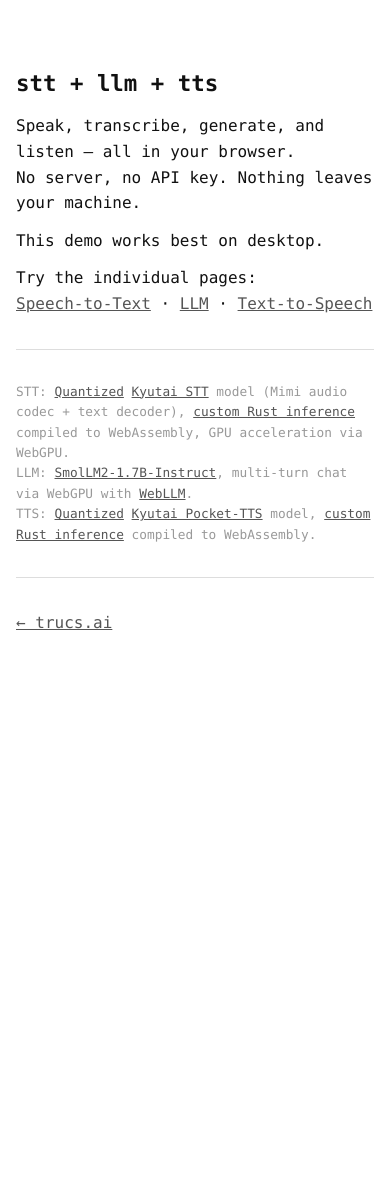
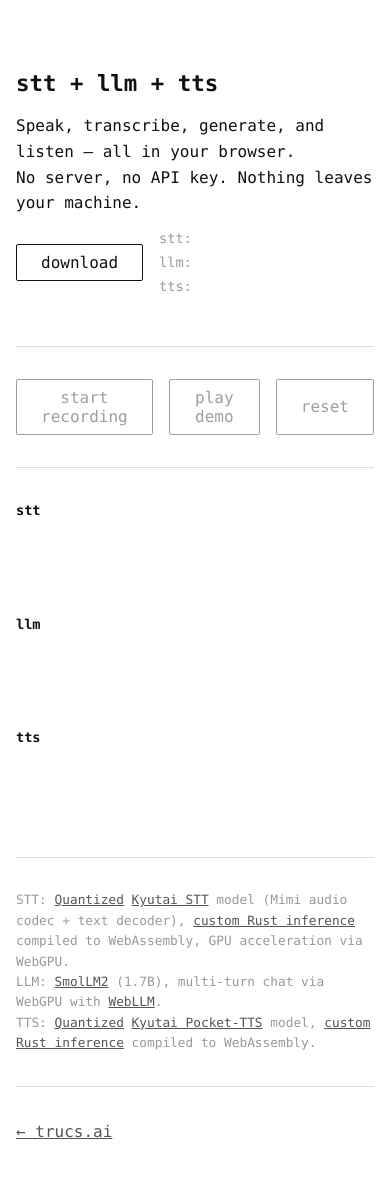
Before and after one commit to idle-intelligence/trucs.ai, a Jekyll site: the page stt-llm-tts/index.html, which Jekyll copies as it is, in a window 390 px wide. Built offline with Jekyll 4.4.1, drawn with Linux system fonts in a browser that asks for light colours; before the commit the page ends 900 px from its top, so only the background shows below that.

Commit message:
Make stt-llm-tts work on mobile
- Responsive layout: 3-column on desktop, stacked on mobile
- Remove 'works best on desktop' fallback
- Use SmolLM2-360M on mobile (same as /llm/ page)
- Update model label in description

```diff
--- a/stt-llm-tts/index.html
+++ b/stt-llm-tts/index.html
@@ -98,10 +98,12 @@
     .voice-btn:disabled { opacity: 0.4; cursor: not-allowed; }
     .voice-btn.active { background: #111; color: #fff; border-color: #111; }
     .voice-btn.loading { border-color: #999; color: #999; }
-    #mobile-fallback { display: none; }
     @media (max-width: 768px) {
-      #app { display: none; }
-      #mobile-fallback { display: block; }
+      body { max-width: 100%; }
+      .panels { grid-template-columns: 1fr; gap: 1em; }
+      .panel-output { min-height: 4em; }
+      .voice-grid { width: 100%; }
+      .global-status { flex-wrap: wrap; }
     }
   </style>
 </head>
@@ -112,14 +114,6 @@
       Speak, transcribe, generate, and listen — all in your browser.<br>
       No server, no API key. Nothing leaves your machine.
     </p>
-
-    <div id="mobile-fallback">
-      <p>This demo works best on desktop.</p>
-      <p>
-        Try the individual pages:<br>
-        <a href="/stt/">Speech-to-Text</a> &middot; <a href="/llm/">LLM</a> &middot; <a href="/tts/">Text-to-Speech</a>
-      </p>
-    </div>
 
     <div id="app">
       <div class="global-status">
@@ -173,7 +167,7 @@
 
     <p class="panel-desc">
       STT: <a href="https://huggingface.co/idle-intelligence/stt-1b-en_fr-q4_0-webgpu">Quantized</a> <a href="https://github.com/kyutai-labs/delayed-streams-modeling">Kyutai STT</a> model (Mimi audio codec + text decoder), <a href="https://github.com/idle-intelligence/stt-web">custom Rust inference</a> compiled to WebAssembly, GPU acceleration via WebGPU.<br>
-      LLM: <a href="https://huggingface.co/HuggingFaceTB/SmolLM2-1.7B-Instruct">SmolLM2-1.7B-Instruct</a>, multi-turn chat via WebGPU with <a href="https://github.com/mlc-ai/web-llm">WebLLM</a>.<br>
+      LLM: <a href="https://huggingface.co/HuggingFaceTB/SmolLM2-1.7B-Instruct">SmolLM2</a> (<span id="llm-model-label">1.7B</span>), multi-turn chat via WebGPU with <a href="https://github.com/mlc-ai/web-llm">WebLLM</a>.<br>
       TTS: <a href="https://huggingface.co/idle-intelligence/pocket-tts-gguf">Quantized</a> <a href="https://github.com/kyutai-labs/pocket-tts">Kyutai Pocket-TTS</a> model, <a href="https://github.com/idle-intelligence/tts-web">custom Rust inference</a> compiled to WebAssembly.
     </p>
 
@@ -247,8 +241,19 @@
     } catch (_) {}
 
     // LLM cache + model selection
+    // Mobile: always 360M q4f32 (~290MB) — shader-f16 unreliable on Android
+    // Desktop + shader-f16: 1.7B q4f16 (~1GB)
+    // Desktop − shader-f16: 1.7B q4f32 (~2.7GB)
+    const isMobile = navigator.userAgentData?.mobile
+      ?? /Android|iPhone|iPod|webOS/i.test(navigator.userAgent);
+
     let selectedModel, modelSize;
-    if (navigator.gpu) {
+    if (isMobile) {
+      selectedModel = 'SmolLM2-360M-Instruct-q4f32_1-MLC';
+      modelSize = '~290MB';
+      const label = document.getElementById('llm-model-label');
+      if (label) label.textContent = '360M';
+    } else if (navigator.gpu) {
       selectedModel = 'SmolLM2-1.7B-Instruct-q4f32_1-MLC';
       modelSize = '~2.7GB';
       try {
```
